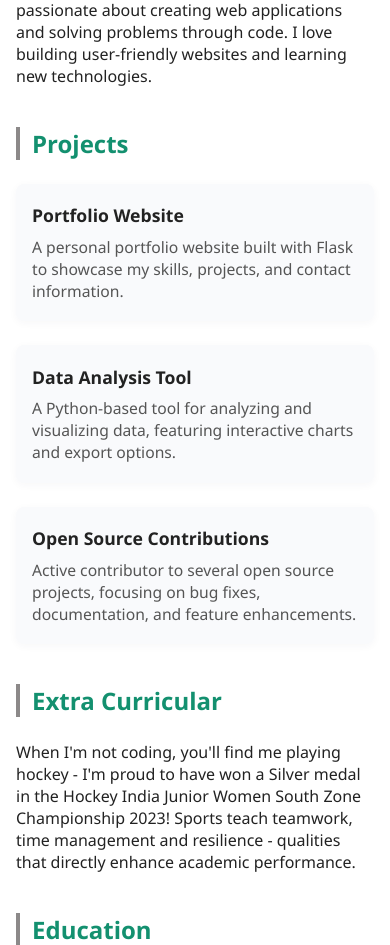
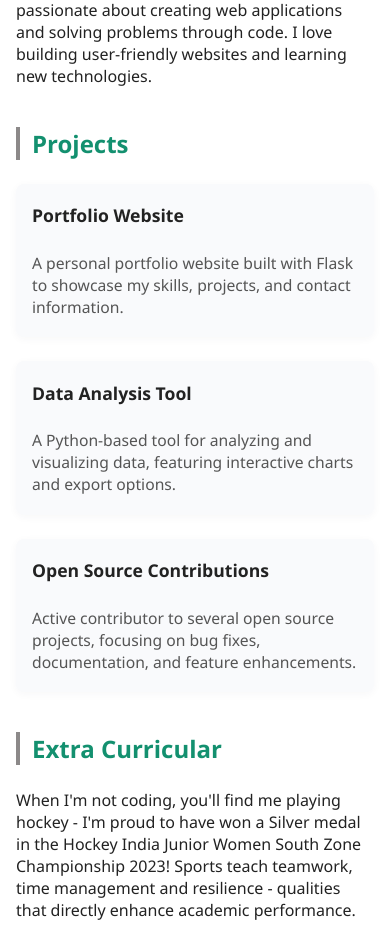
Before and after one commit to sangamithramailsamy/-my-portfolio-web-, a Flask app: page / in a window 390 px wide. Shown: the part 391-1336 px from the top of the page. Run offline with Flask 3, Linux system fonts and the light colour scheme.

Commit message:
fixed the build query

```diff
--- a/templates/index.html
+++ b/templates/index.html
@@ -174,6 +174,22 @@
           padding: 1em;
         }
       }
+
+      .project-card {
+        display: flex;
+        flex-direction: row;
+        gap: 1em;
+      }
+      @media (max-width: 600px) {
+        .project-card {
+          flex-direction: column !important;
+          align-items: flex-start;
+        }
+        .project-link {
+          margin-top: 0.5em;
+          width: 100%;
+        }
+      }
     </style>
   </head>
   <body>
```
